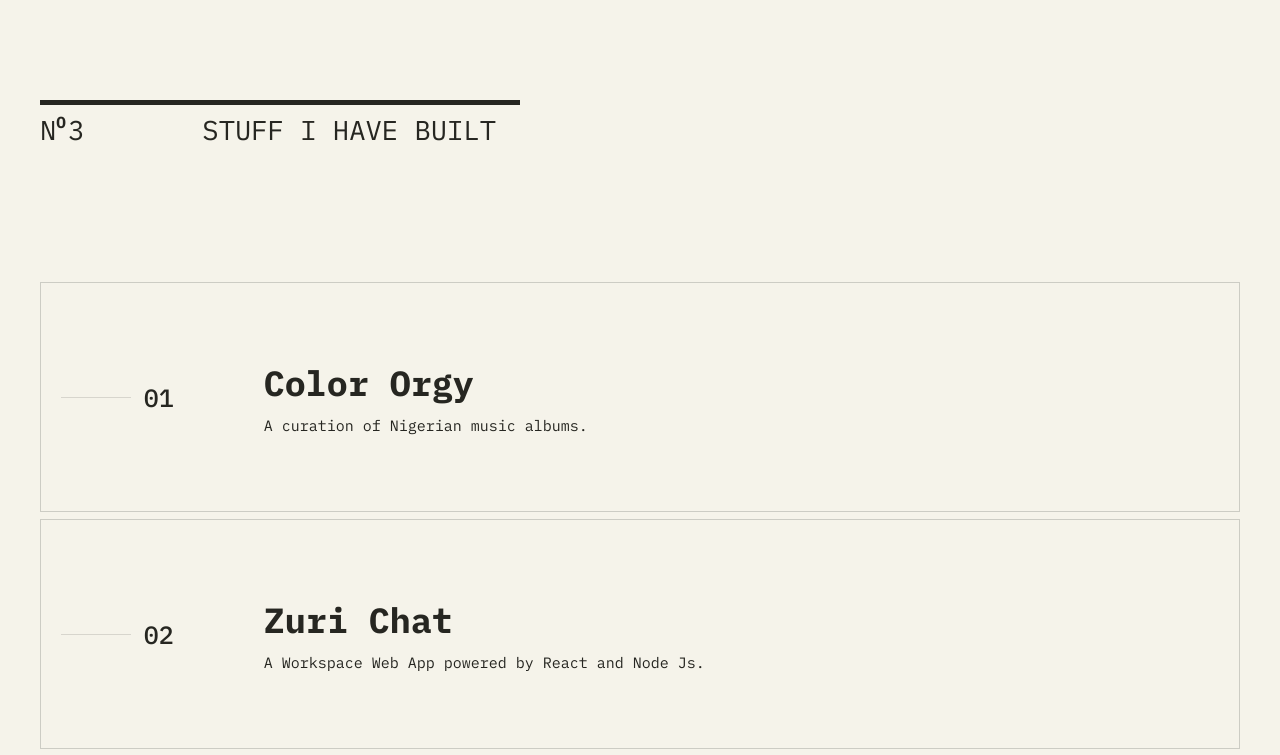
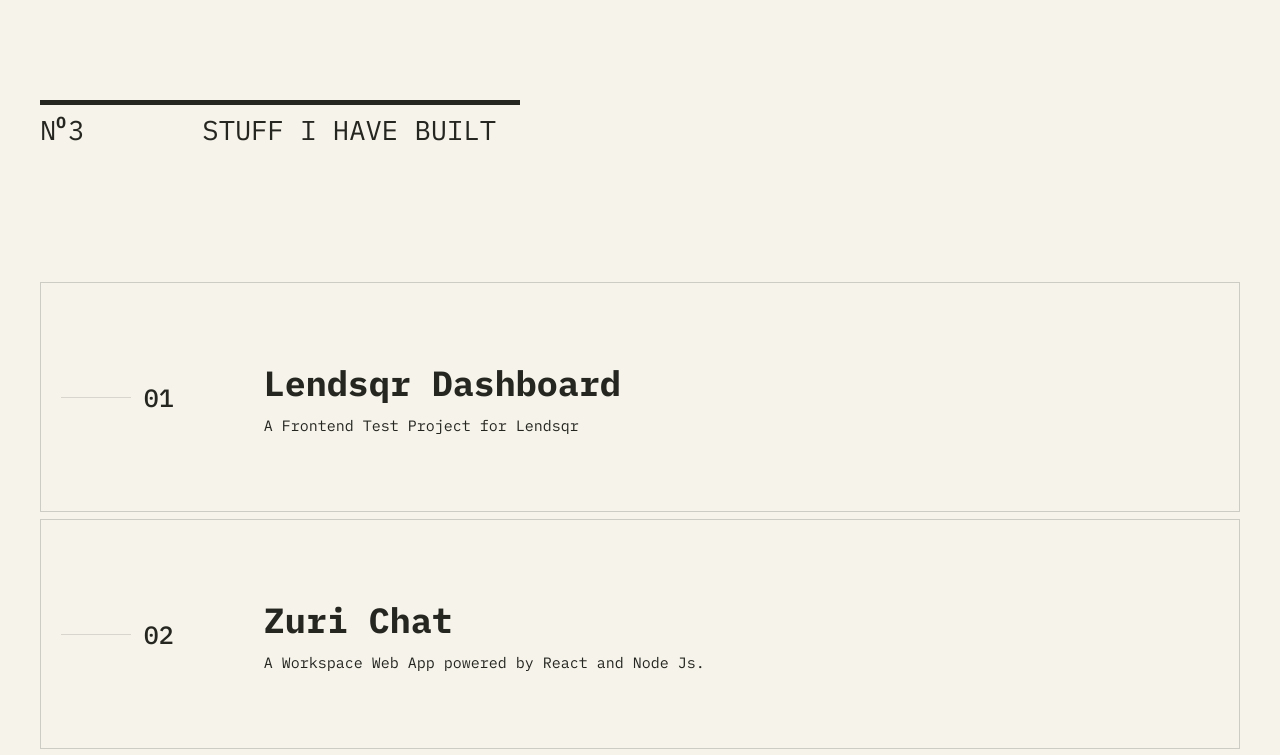
Before and after one commit to ImieboGodson/portfolio-v1.0, a React (Create React App) app: page / in a window 1280 px wide. Shown: the part 2000-2755 px from the top of the page. Built offline with nearby package versions, Linux system fonts and the light colour scheme.

Commit message:
feat: updated projects

```diff
--- a/src/components/preloader/Preloader.jsx
+++ b/src/components/preloader/Preloader.jsx
@@ -11,8 +11,8 @@
   return (
     <div className="preloader">
       <div className="texts-container">
+        <span>Engineer,</span>
         <span>Developer,</span>
-        <span>Engineer,</span>
         <span>Vibes.</span>
       </div>
     </div>
--- a/src/data.js
+++ b/src/data.js
@@ -1,14 +1,14 @@
 export const ProjectsArray = [
     {
         id: 1,
-        title: "Color-Orgy",
-        name: "Color Orgy",
-        tagline: 'A curation of Nigerian music albums.',
-        discription: `A curation of Nigerian music albums.`,
-        status: 'Not Completed',
-        tools: ['ReactJS', 'JavaScript', 'TailwindCSS', 'Vercel'],
-        githubLink: 'https://github.com/tomiiide/color-orgy',
-        liveLink: 'http://color-orgy.vercel.app/',
+        title: "Lendsqr-Dashboard",
+        name: "Lendsqr Dashboard",
+        tagline: 'A Frontend Test Project for Lendsqr',
+        discription: "The goal of this project is to build a portion of the Lendsqr dashboard where we can view the list of users and and check each user’s details.",
+        status: 'Completed',
+        tools: ['ReactJS', 'TypeScript', 'Sass'],
+        githubLink: 'https://github.com/ImieboGodson/lendsqr-fe-test',
+        liveLink: 'https://imiebo-godson-lendsqr-fe-test.vercel.app/',
     },
     {
         id: 2,
@@ -34,13 +34,13 @@
     },
     {
         id: 4,
-        title: ".Notes",
-        name: ".Notes",
-        tagline: 'A minimalist way to take notes and share words.',
-        discription: `This project is a result of experimental thoughts of what the idea notes app should feel and function like. It will continue to evolve and take different shapes and style, as I continue to redefine what the idea notes app is to me. The goal is to create a notes application I am continuously happy to use and maintain.`,
+        title: "Color-Orgy",
+        name: "Color Orgy",
+        tagline: 'A curation of Nigerian music albums.',
+        discription: `A curation of Nigerian music albums.`,
         status: 'Not Completed',
-        tools: ['ReactJS', 'JavaScript'],
-        githubLink: 'https://github.com/ImieboGodson/notes-app',
-        liveLink: 'https://dotnotes.vercel.app/',
-    }
+        tools: ['ReactJS', 'JavaScript', 'TailwindCSS', 'Vercel'],
+        githubLink: 'https://github.com/tomiiide/color-orgy',
+        liveLink: 'http://color-orgy.vercel.app/',
+    },
 ]
```
Also changed, not shown: 1 other file (tests, documents, lock files or other folders).
